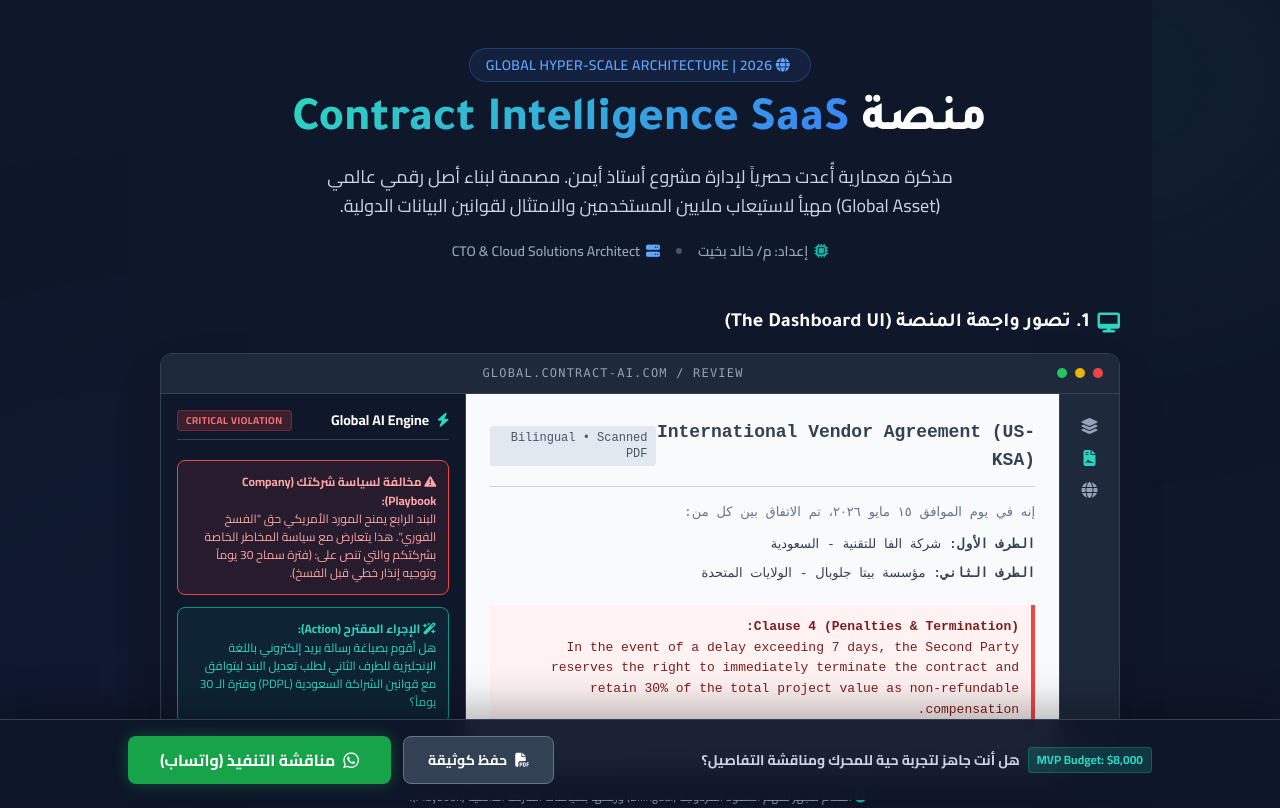
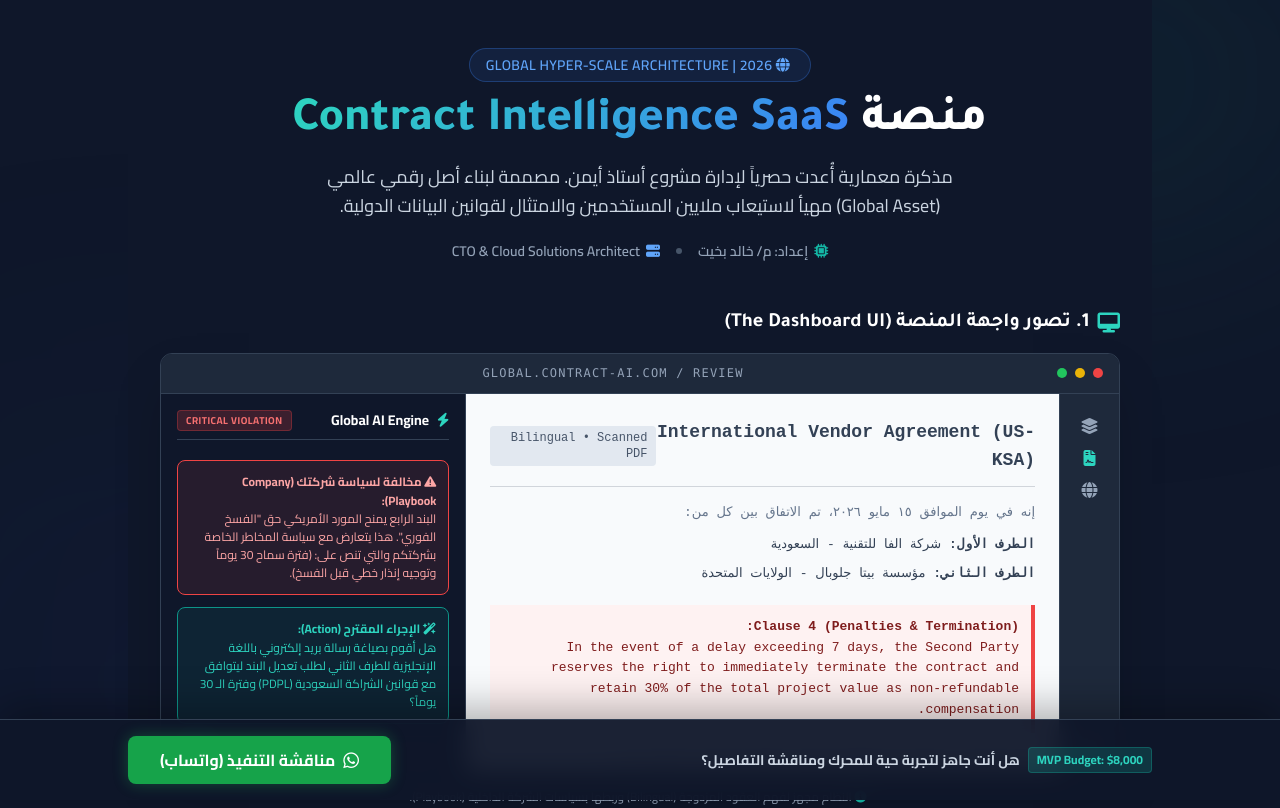
Before and after one commit to Kbakhit1/Contract-Intelligence-SaaS, a plain HTML site: page index.html in a window 1280 px wide. Shown: the top 808 px of the page. Drawn offline with nearby package versions, Linux system fonts and the light colour scheme.

Commit message:
Remove PDF download button from index.html
Removed PDF download button from the interface.

```diff
--- a/index.html
+++ b/index.html
@@ -284,9 +284,6 @@
                     <span class="text-slate-300 text-sm hidden sm:inline">هل أنت جاهز لتجربة حية للمحرك ومناقشة التفاصيل؟</span>
                 </p>
             </div>
-            <div class="flex gap-3 w-full md:w-auto">
-                <button onclick="downloadPDF()" class="flex-1 md:flex-none bg-slate-700 hover:bg-slate-600 text-white font-bold py-2.5 px-6 rounded-lg transition-colors border border-slate-500 text-sm flex items-center justify-center gap-2">
-                    <i class="fa-solid fa-file-pdf"></i> حفظ كوثيقة
                 </button>
                 <a href="https://wa.me/201000868667" target="_blank" class="flex-1 md:flex-none bg-green-600 hover:bg-green-500 text-white font-bold py-2.5 px-8 rounded-lg shadow-[0_0_15px_rgba(34,197,94,0.3)] transition-all flex items-center justify-center gap-2">
                     <i class="fa-brands fa-whatsapp text-lg"></i>
```
